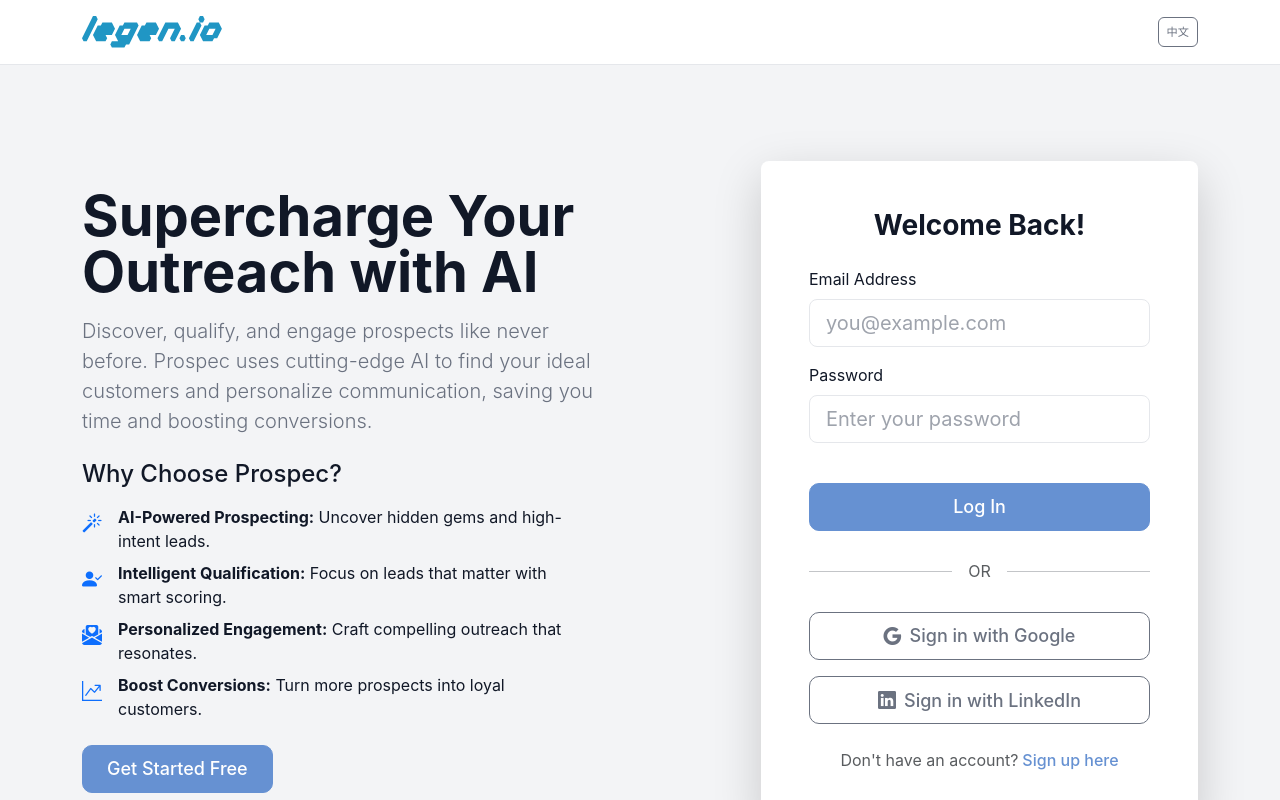
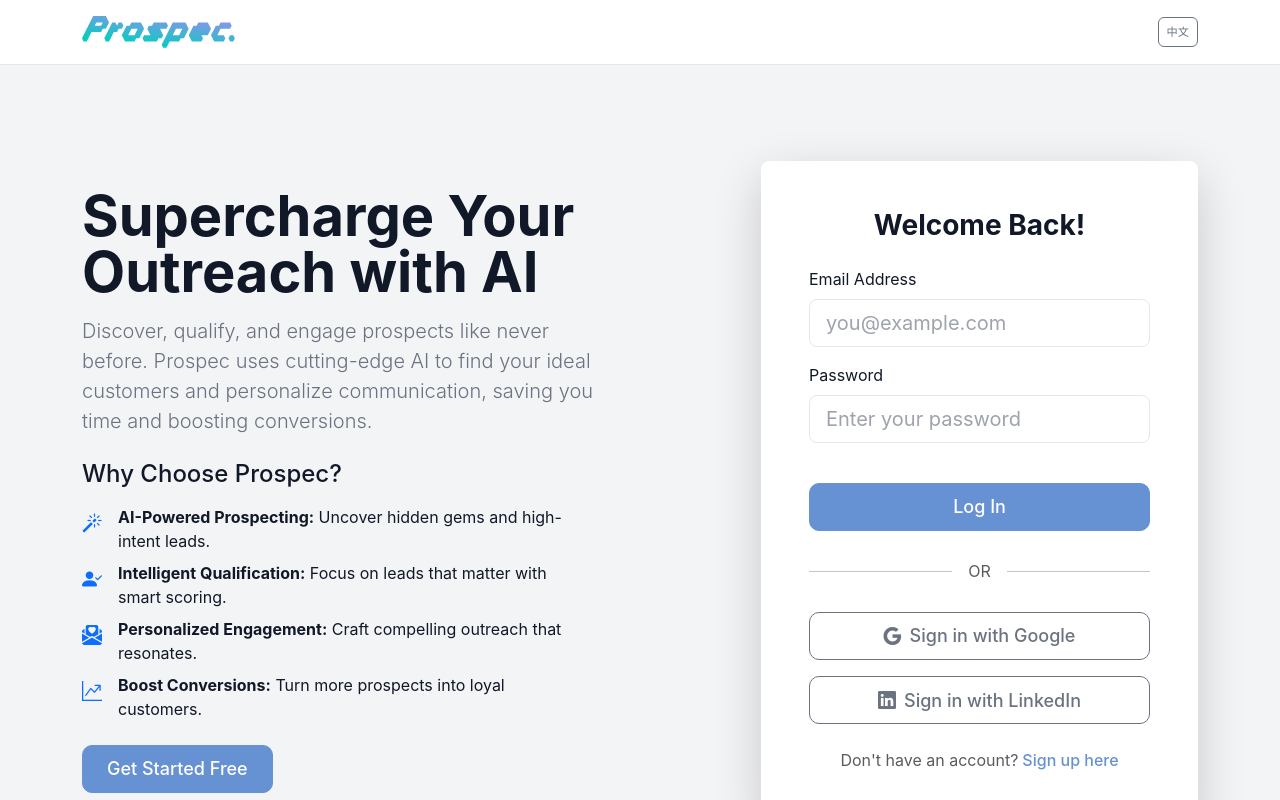
Before and after one commit to wtlee328/lead-gen, a Vue app: page /login in a window 1280 px wide. Built offline with nearby package versions, Linux system fonts and the light colour scheme; no server answers.

Commit message:
Update LoginView.vue

```diff
--- a/src/views/LoginView.vue
+++ b/src/views/LoginView.vue
@@ -3,7 +3,7 @@
     <header class="landing-header py-3 sticky-top">
       <div class="container d-flex justify-content-between align-items-center">
         <div class="logo-area-landing">
-          <img src="@/assets/legen.io.svg" alt="Legen.io Logo" class="landing-logo-img" />
+          <img src="@/assets/prospecwithdot.svg" alt="prospecwithdot Logo" class="landing-logo-img" />
         </div>
         <div class="language-toggle" v-if="languageStore && texts">
           <button @click="languageStore.toggleLanguage" class="btn btn-sm btn-outline-secondary py-1 px-2">
```
